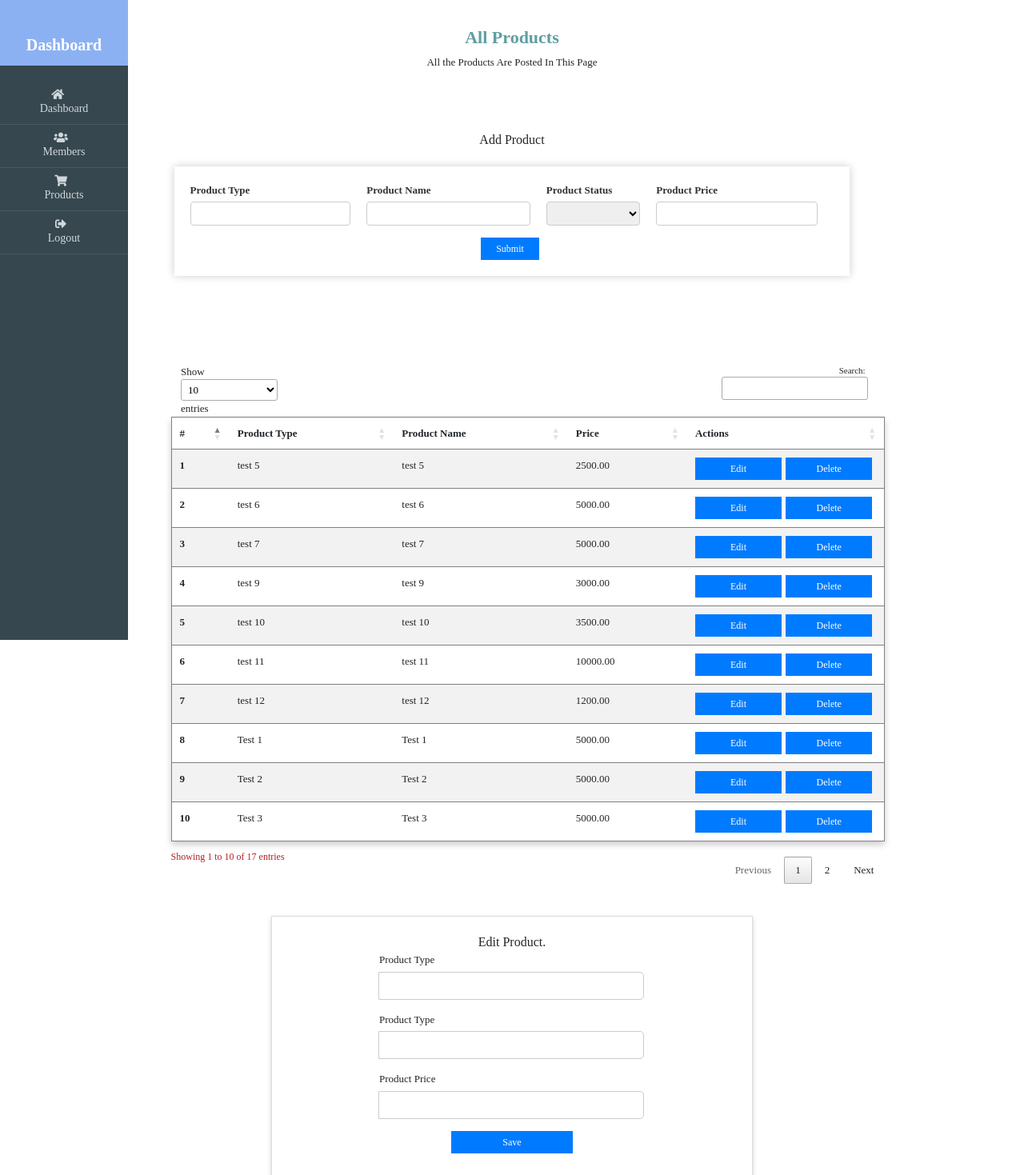
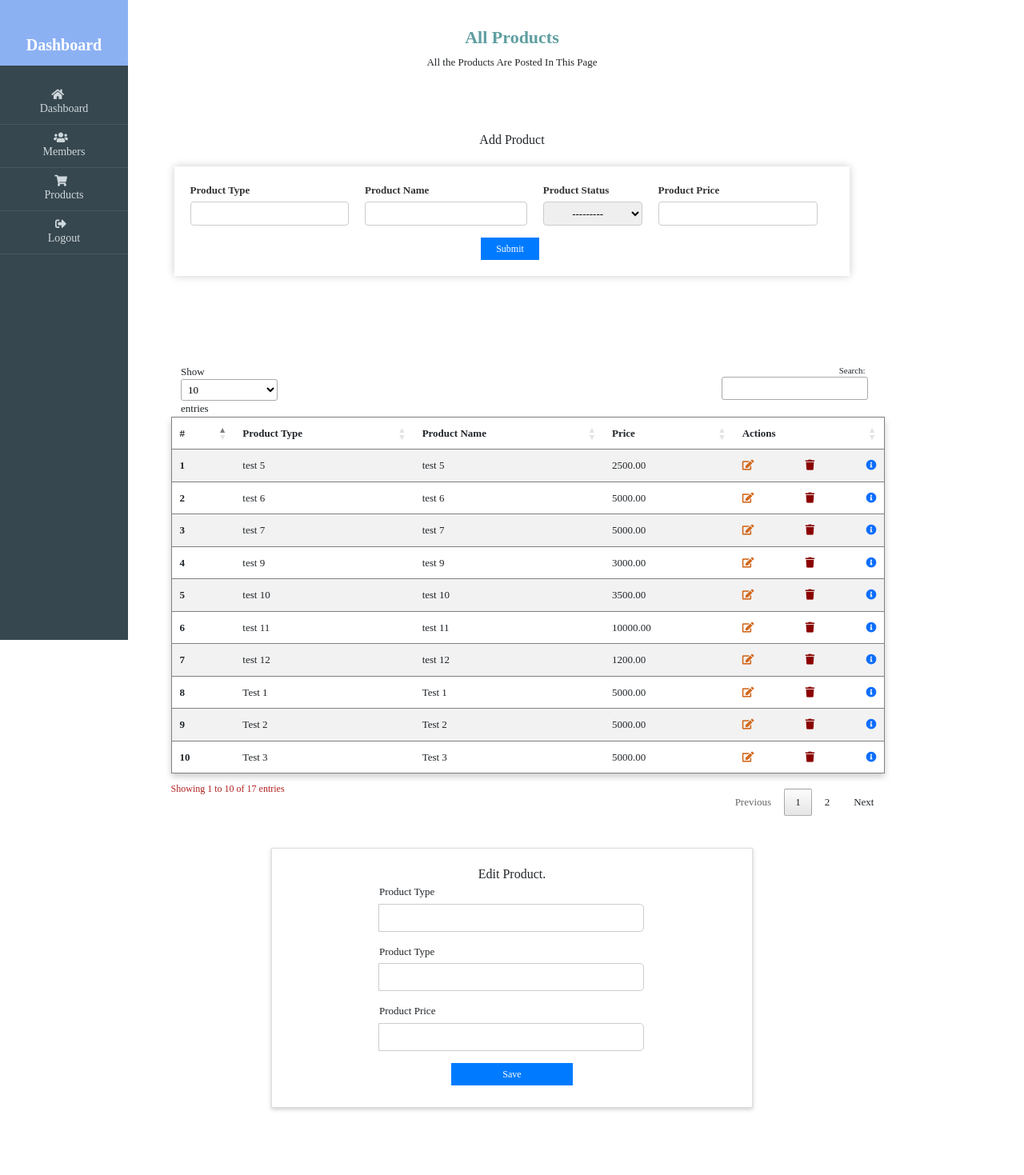
Before and after one commit to StephenNjambi/Django-Dashboard, a Django app: page /products/ in a window 1280 px wide. Shown: the top 1469 px of the page at 80% size. After the commit the page ends 1389 px from the top, so only its background shows below. Run offline with Django 4.2, Linux system fonts and the light colour scheme; data comes from the database, SQL or seed files in the repository; both versions use the stored data as it was after the commit; some libraries are stand-ins or nearby versions.

Commit message:
activated the delete functionality

```diff
--- a/static/css/products.css
+++ b/static/css/products.css
@@ -222,12 +222,13 @@ form#products_form input[type="text"],
 form#products_form input[type="number"],
 form#products_form select {
   width: 100%;
-  padding: 10px;
+  padding: 4px;
+  text-align: center;
   height: 30px;
   margin-bottom: 15px;
   border: 1px solid #ccc;
   border-radius: 4px;
-  font-size: 16px;
+  font-size: 13px;
 }
 
 form#products_form button[type="submit"] {
@@ -299,7 +300,7 @@ h1#product_table_h1 {
 }
 
 /* Style the buttons */
-.edit_button, .actionRemove_btn {
+/* .edit_button, .actionRemove_btn {
   padding: 5px 8px;
   font-size: 12px;
   background-color: #007BFF;
@@ -308,6 +309,18 @@ h1#product_table_h1 {
   cursor: pointer;
   margin-right: 5px;
   transition: background-color 0.3s;
+} */
+
+
+a.delete_link {
+  color: darkred;
+  text-decoration: none;
+  margin-right: 10px;
+}
+a.edit_link {
+  color: chocolate;
+  text-decoration: none;
+  margin-right: 10px;
 }
 
 
--- a/static/javascript/products.js
+++ b/static/javascript/products.js
@@ -5,60 +5,64 @@ $(document).ready(function () {
 });
 
 
+// Function to delete a row with confirmation
+// $(document).on('click', '.delete_link i', function () {
+//     if (confirm("Confirm delete")) {
+//         const row = $(this).closest('tr');
+//         if (row) {
+//             const productId = row.data('product-id'); // Get the product ID from the row's data attribute
 
-// function to delete the product in product table
-$(document).on('click', '.actionRemove_btn', function () {
-    var productId = $(this).data('product-id');
-    var deleteUrl = $(this).data('delete-url');
-    if (confirm("Proceed to remove")) {
+//             // Send an AJAX request to delete the product on the server
+//             $.ajax({
+//                 type: 'DELETE',
+//                 url: '/products/delete_product/' + productId + '/',
+//                 success: function () {
+//                     // Remove the row from the table
+//                     row.remove();
+//                 },
+//                 error: function (error) {
+//                     console.error(error);
+//                 }
+//             });
+//         }
+//     }
+// });
+
+// Function to delete a row with confirmation
+$(document).on('click', '.delete_link i', function () {
+    if (confirm("Confirm delete")) {
+        const row = $(this).closest('tr');
+        if (row) {
+            const productId = row.data('product-id');
+            const table = $('#product_table').DataTable(); // Get the DataTable
+
+            // Send an AJAX request to delete the product on the server
             $.ajax({
                 type: 'DELETE',
-            url: deleteUrl,
-            success: function (data) {
-                alert(data.message);
-                location.reload(); // Or window.location.href = window.location.href;
+                url: '/products/delete_product/' + productId + '/',
+                success: function () {
+                    // Remove the row from the table
+                    row.remove();
+
+                    // Update the DataTable to reorder the rows
+                    table.draw();
                 },
                 error: function (error) {
                     console.error(error);
                 }
             });
         }
+    }
 });
 
-
-// function to Edit the product in product table
-
-    // getting all the edit buttons
-    const editButtons = document.querySelectorAll(".edit_button");
-
-    // Events Listeners
-    editButtons.forEach(buttons => {
-        buttons.addEventListener("click", function(){
-
-
-        // show the edit from pop
-        const editForm = document.querySelector('.editForm_hidden');
-        editForm.computedStyleMap.display = 'block';
-
-        // fill the edit form fields with the row data
-        const row = this.closest('tr');
-        const productType = row.cells[1].textContent;
-        const productName = row.cells[2].textContent;
-        const productPrice = row.cells[3].textContent;
-
-        document.getElementById('editProductType').value = productType;
-        document.getElementById('editProductName').value = productName;
-        document.getElementById('editProductPrice').value = productPrice;
-
-
-
+// Function to edit the product in the product table
+$(document).on('click', '.edit_link i', function () {
+    // Handle editing functionality here
+    // You can show an edit form or implement your editing logic
+    // For example, you can display a popup with the edit form.
 });
 
+// Function to initialize the DataTable
+$(document).ready(function () {
+    $('#product_table').DataTable();
 });
-
-// Add event listener to the "save" button.
-const saveButton = document.getElementById("actionEdit_btn2");
-saveButton.addEventListener("click", function(){
-    const editForm = document.querySelector(".editForm_hidden");
-    editForm.style.display = "none";
-})
--- a/templates/products.html
+++ b/templates/products.html
@@ -62,16 +62,29 @@
       </thead>
       <tbody>
         {% for product in products %}
-          <tr>
+
+          <tr data-product-id="{{ product.id }}">
+
               <th scope="row">{{ forloop.counter }}</th>
               <td>{{ product.product_type }}</td>
               <td>{{ product.product_name }}</td>
               <td>{{ product.product_price }}</td>
               <td>
-                <div class="btns_container">
+                <!-- <div class="btns_container">
                   <button id="actionEdit_btn" class="edit_button" >Edit</button>
                   <button class="actionRemove_btn" data-delete-url="{% url 'products:delete_product' product.id %}" data-product-id="{{ productId }}">Delete</button>
-                </div>
+                </div> -->
+                <div class="btns_container">
+                  <a href="#" class="edit_link">
+                      <i class="fas fa-edit"></i> <!-- Edit icon as a link -->
+                  </a>
+                  <a href="#" class="delete_link">
+                      <i class="fas fa-trash"></i> <!-- Delete icon as a link -->
+                  </a>
+                  <a href="#" class="info_link">
+                      <i class="fas fa-info-circle"></i> <!-- Information icon as a link -->
+                  </a>
+              </div>
               </td>
           </tr>
         {% endfor %}
```
Also changed, not shown: db.sqlite3. Lines whose indentation alone changed are shown as unchanged.
